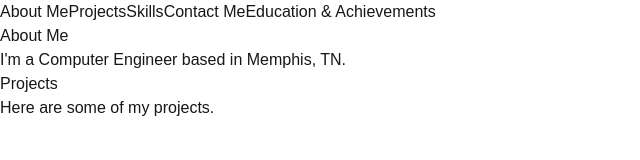
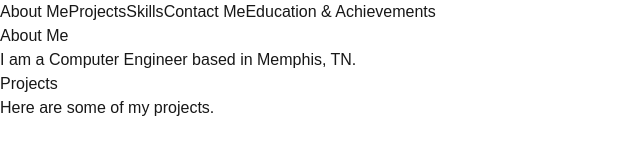
Before and after one commit to vergimendi/vergimendi.github.io, a Next.js app: page / in a window 1280 px wide. Shown: the top 160 px of the page, without its empty margins (0-640 px from the left). Built offline with nearby package versions, Linux system fonts and the light colour scheme.

Commit message:
index.tsx edit

```diff
--- a/src/pages/index.tsx
+++ b/src/pages/index.tsx
@@ -20,7 +20,7 @@ export default function Home() {
       <section id="about" className="bg-gray-1 py-24">
         <div className="container mx-auto text-center">
           <h2 className="text-4xl font-bold">About Me</h2>
-            <p className="text-lg mt-4">I'm a Computer Engineer based in Memphis, TN.</p>
+            <p className="text-lg mt-4">I am a Computer Engineer based in Memphis, TN.</p>
         </div>
       </section>
       {/* Projects */}
```
